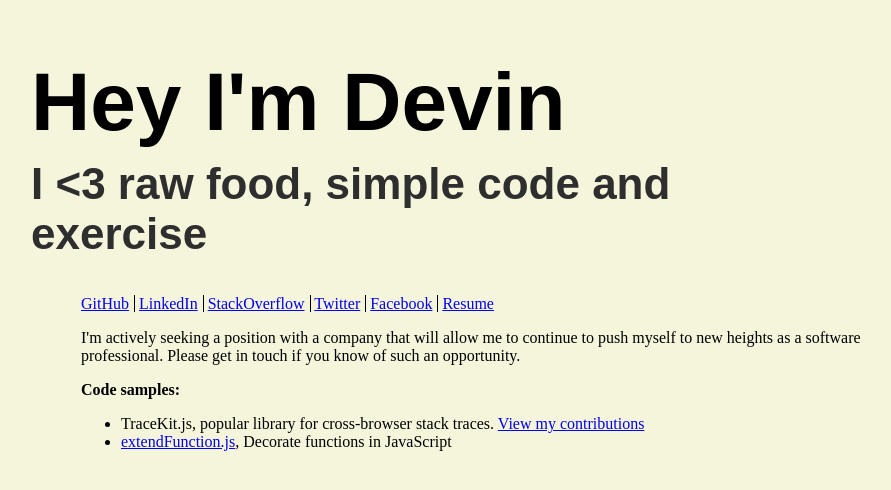
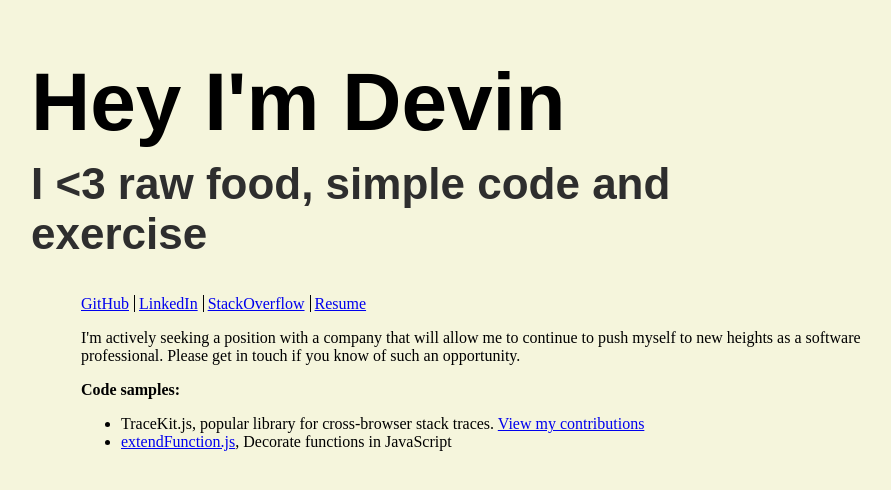
Before and after one commit to devinrhode2/devinrhode2.github.io, a plain HTML site: page index.html in a window 1280 px wide. Shown: the whole page, without its empty margins (159-1050 px from the left). Drawn offline with Linux system fonts and the light colour scheme.

Commit message:
Update index.html

```diff
--- a/index.html
+++ b/index.html
@@ -48,8 +48,6 @@
             <a href="http://Github.com/DevinRhode2" title="My favorite site of all time">GitHub</a>
             <a href="http://linkedin.com/in/DevinRhode2">LinkedIn</a>
             <a href="http://stackoverflow.com/users/565877/devin-g-rhode">StackOverflow</a>
-            <a href="http://twitter.com/devinrhode2">Twitter</a>
-            <a href="https://www.facebook.com/devin.rhode404">Facebook</a>
             <a href="https://github.com/devinrhode2/devinrhode2.github.io/raw/master/DevinRhode2-resume.pdf">Resume</a>
         </div>
 
```
